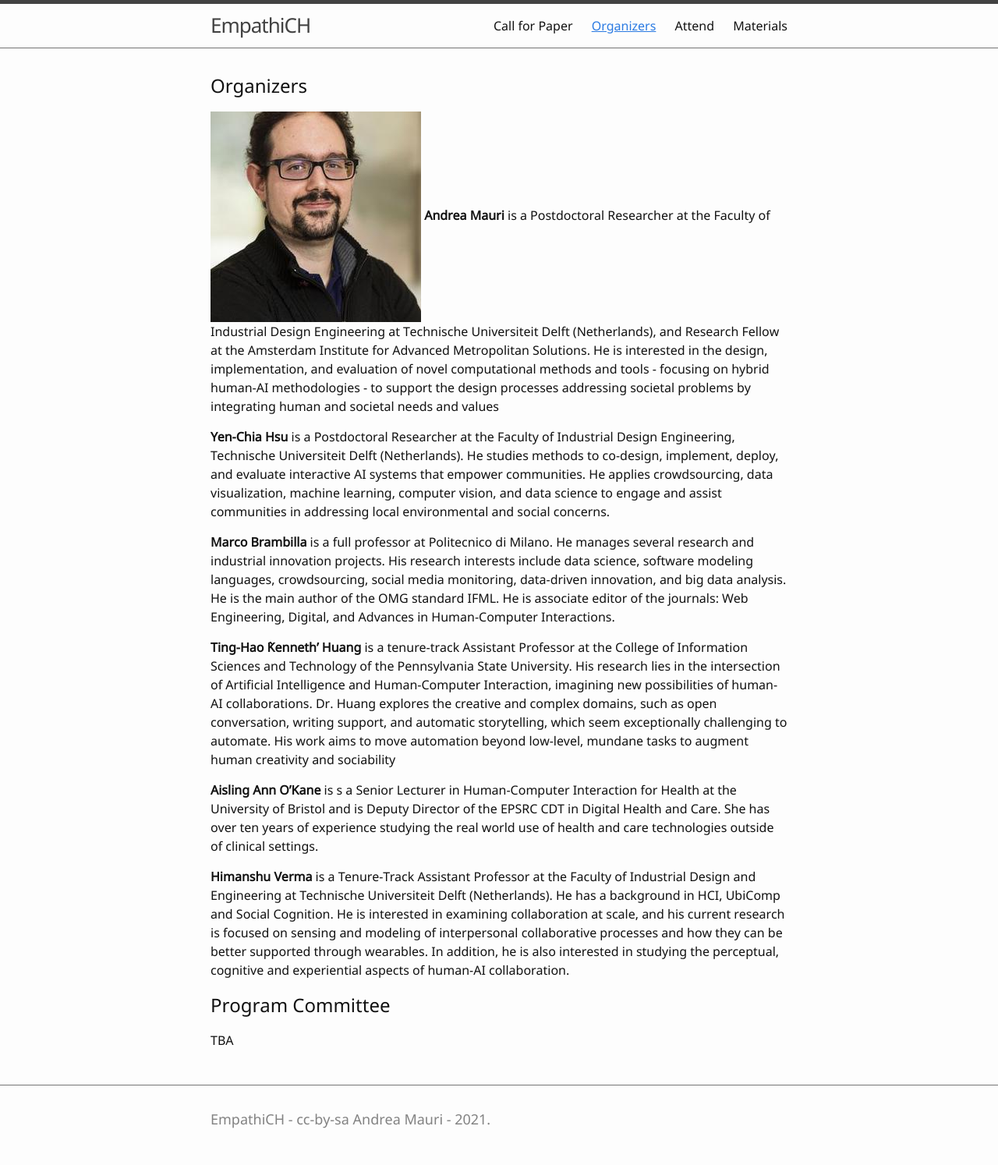
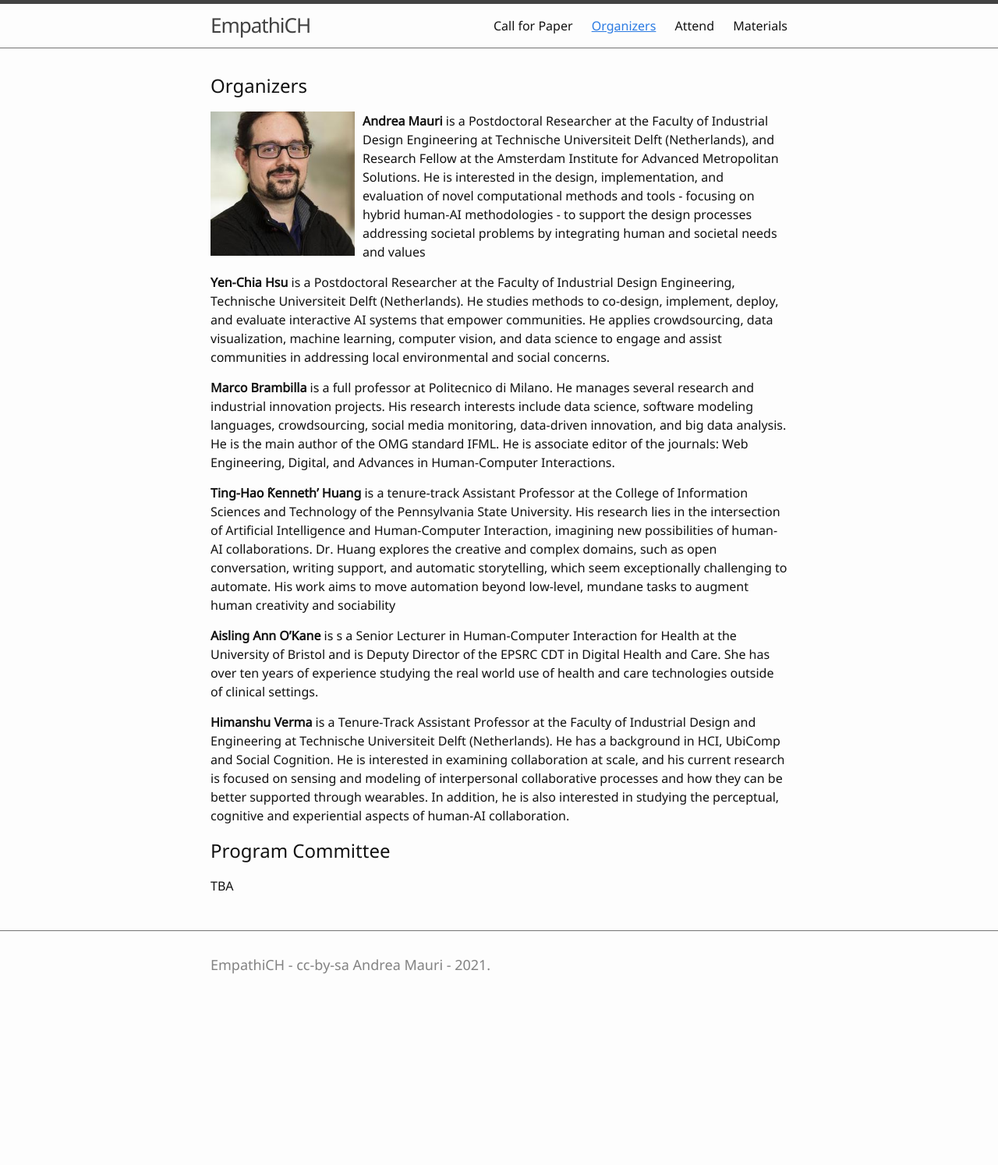
Before and after one commit to empathiCH/empathiCH.github.io, a Jekyll site: the page built from 1-organizers.md, in a window 1280 px wide. Shown: the whole page at 78% size. Built offline with Jekyll 4.4.1, drawn with Linux system fonts in a browser that asks for light colours; after the commit the page ends 1296 px from its top, so only the background shows below that.

Commit message:
adding pics

```diff
--- a/1-organizers.md
+++ b/1-organizers.md
@@ -5,7 +5,7 @@ nav: true
 
 ## Organizers
 
-![image](/images/andrea.jpg){: "float: left; margin-right: 10px; height: 25%; width: 25%; "} **Andrea Mauri** is a Postdoctoral Researcher at the Faculty of Industrial Design Engineering at Technische Universiteit Delft (Netherlands), and Research Fellow at the Amsterdam Institute for Advanced Metropolitan Solutions. He is interested in the design, implementation, and evaluation of novel computational methods and tools - focusing on hybrid human-AI methodologies - to support the design processes addressing societal problems by integrating human and societal needs and values
+![image](/images/andrea.jpg){: style="float: left; margin-right: 10px; height: 25%; width: 25%; "} **Andrea Mauri** is a Postdoctoral Researcher at the Faculty of Industrial Design Engineering at Technische Universiteit Delft (Netherlands), and Research Fellow at the Amsterdam Institute for Advanced Metropolitan Solutions. He is interested in the design, implementation, and evaluation of novel computational methods and tools - focusing on hybrid human-AI methodologies - to support the design processes addressing societal problems by integrating human and societal needs and values
 
 **Yen-Chia Hsu** is a Postdoctoral Researcher at the Faculty of Industrial Design Engineering, Technische Universiteit Delft (Netherlands). He studies methods to co-design, implement, deploy, and evaluate interactive AI systems that empower communities. He applies crowdsourcing, data visualization, machine learning, computer vision, and data science to engage and assist communities in addressing local environmental and social concerns.
 
```
